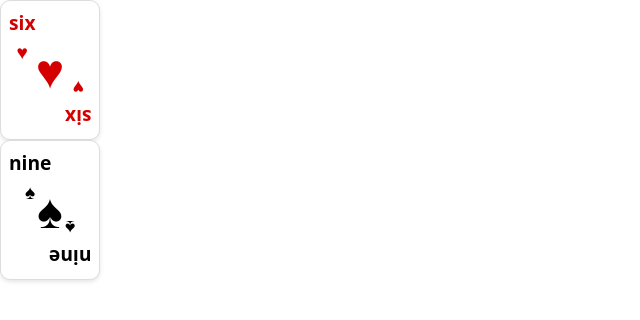
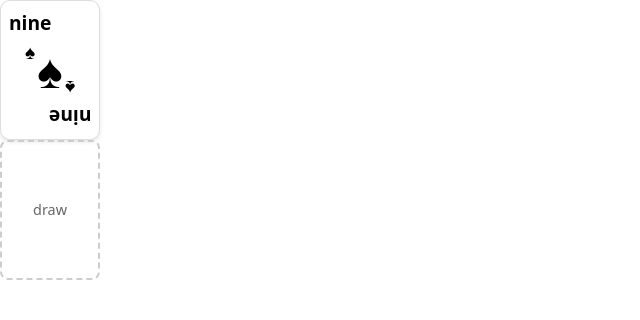
Before and after one commit to JonasSchill/GridCannonSvelte, a SvelteKit app: page / in a window 1280 px wide. Shown: the top 320 px of the page, without its empty margins (0-640 px from the left). Built offline with nearby package versions, Linux system fonts and the light colour scheme.

Commit message:
added card stack component that will render when empty

```diff
--- a/src/app.css
+++ b/src/app.css
@@ -1,3 +1,7 @@
 @import 'tailwindcss/base';
 @import 'tailwindcss/components';
 @import 'tailwindcss/utilities';
+
+* {
+    box-sizing: border-box;
+}
--- a/src/lib/components/CardComponent.svelte
+++ b/src/lib/components/CardComponent.svelte
@@ -5,9 +5,9 @@
 	let { card } = $props();
 
 	let cardDimensions = $derived({
+		padding: config.cardSize * config.cardPaddingRatio,
 		width: config.cardSize,
 		height: config.cardSize * config.cardSizeRatio,
-		padding: config.cardSize * config.cardPaddingRatio,
 		borderRadius: config.cardSize * config.cardBorderRadiusRatio
 	});
 
@@ -16,7 +16,7 @@
     --card-height: ${cardDimensions.height}px;
     --card-radius: ${cardDimensions.borderRadius}px;
     --card-padding: ${cardDimensions.padding}px;
-	`)
+	`);
 
 	const isRed = $derived(card.suit === Suits.HEART || card.suit === Suits.DIAMOND);
 </script>
--- /dev/null
+++ b/src/lib/components/CardStackComponent.svelte
@@ -0,0 +1,59 @@
+<script lang="ts">
+	import CardComponent from '$lib/components/CardComponent.svelte';
+	import { config } from '$lib/stores/config.svelte';
+
+	let { cardStack } = $props();
+
+	let isEmpty = $derived(cardStack.cards.length === 0);
+	let topCard = $derived(isEmpty ? null : cardStack.cards[cardStack.cards.length - 1]);
+
+	const stackStyle = $derived(`
+		--width: ${config.cardSize}px;
+		--height: ${config.cardSize * config.cardSizeRatio}px;
+	`);
+</script>
+
+<div class="card-stack"
+		 aria-label={cardStack.type || (cardStack.cards.length ? 'Card stack' : 'Empty card stack')}
+		 style={stackStyle}
+>
+	{#if !isEmpty}
+		<CardComponent card={topCard} />
+	{:else}
+		<div class="empty-card-placeholder">
+			{#if cardStack.type}
+				<span class="stack-label">{cardStack.type}</span>
+			{/if}
+		</div>
+	{/if}
+</div>
+
+
+<style>
+    .card-stack {
+        position: relative;
+        /* Use the same dimensions as your CardComponent */
+        width: var(--width);
+        height: var(--height);
+        display: flex;
+        justify-content: center;
+        align-items: center;
+    }
+
+    .empty-card-placeholder {
+        width: 100%;
+        height: 100%;
+        border: 2px dashed #ccc;
+        border-radius: var(--card-border-radius, 8px);
+        display: flex;
+        align-items: center;
+        justify-content: center;
+    }
+
+    .stack-label {
+        color: #666;
+        font-size: 0.9em;
+        text-align: center;
+        padding: 0.5em;
+    }
+</style>
--- a/src/lib/stores/config.svelte.ts
+++ b/src/lib/stores/config.svelte.ts
@@ -2,5 +2,6 @@ export const config = $state({
 	cardSize : 100,
 	cardSizeRatio : 1.4,
 	cardPaddingRatio: 0.1,
-	cardBorderRadiusRatio: 0.1
+	cardBorderRadiusRatio: 0.1,
+	gridGap : '0.5rem'
 });
--- a/src/routes/+page.svelte
+++ b/src/routes/+page.svelte
@@ -1,16 +1,28 @@
 <script>
 	import CardComponent from '$lib/components/CardComponent.svelte';
-	import { Ranks, Suits } from '$lib/game/types';
+	import { Ranks, StackTypes, Suits } from '$lib/game/types';
+	import CardStackComponent from '$lib/components/CardStackComponent.svelte';
 </script>
 
-<CardComponent card={{
-	suit: Suits.HEART,
-	rank: Ranks.SIX,
-	isPlayable: false
+<CardStackComponent cardStack={{
+	id: "s1",
+	type: StackTypes.CENTER,
+	cards: [
+		{
+			suit: Suits.HEART,
+			rank: Ranks.SIX,
+			isPlayable: false
+		},
+		{
+			suit: Suits.SPADE,
+			rank: Ranks.NINE,
+			isPlayable: false
+		}
+	]
 }} />
 
-<CardComponent card={{
-	suit: Suits.SPADE,
-	rank: Ranks.NINE,
-	isPlayable: true
+<CardStackComponent cardStack={{
+	id: "s2",
+	type: StackTypes.DRAW,
+	cards: []
 }} />
```
